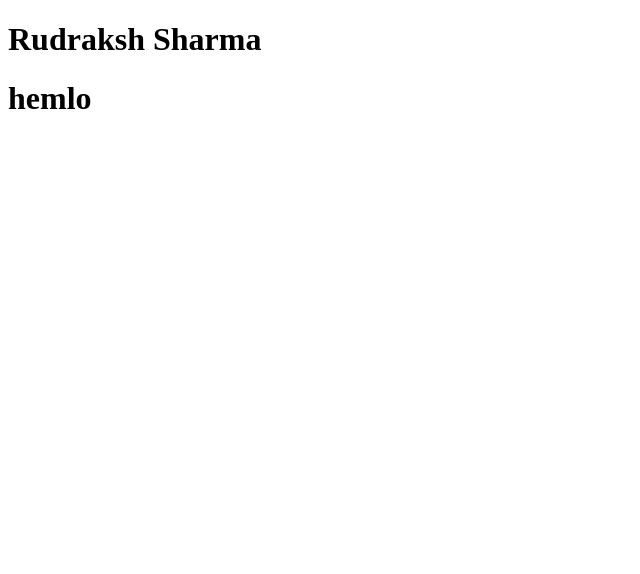
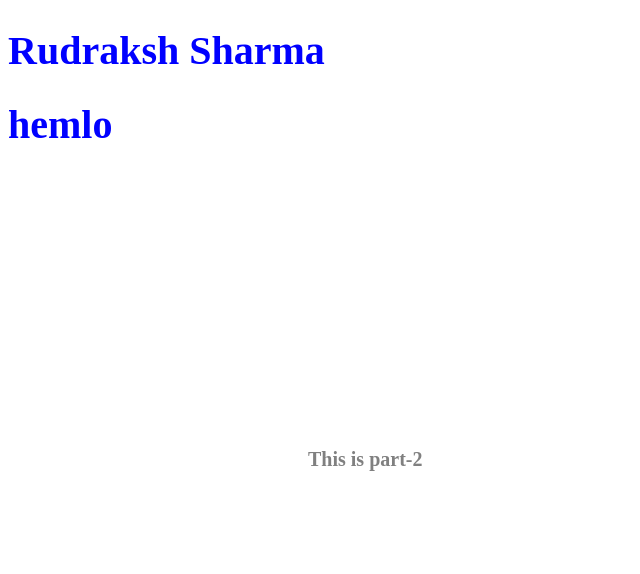
Before and after one commit to rudrakshsharma876-ui/Pixle-plus, a plain HTML site: page index.html in a window 1280 px wide. Shown: the whole page, without its empty margins (0-640 px from the left). Drawn offline with Linux system fonts and the light colour scheme.

Commit message:
This is part-2

```diff
--- a/index.html
+++ b/index.html
@@ -5,9 +5,13 @@
     <meta name="viewport" content="width=device-width, initial-scale=1.0">
     <title>Document</title>
 </head>
+<title>My website</title>
+<link rel="stylesheet" href="style.css">
 <body>
     <h1>Rudraksh Sharma</h1>
     <h1>hemlo</h1>
+    <h2>This is part-2</h2>
+    <script src = "index.js"></script>
 
 </body>
 </html>
--- /dev/null
+++ b/index.js
@@ -0,0 +1,3 @@
+function changeText() {
+    document.getElementById("heading").textContent = "Hello from JavaScript!";
+}
--- /dev/null
+++ b/style.css
@@ -0,0 +1,10 @@
+h1 {
+    color:blue;
+    font-size: 40px;
+}
+h2 {
+    color:grey;
+    font-size: 20px;
+    margin: 200px;
+    padding: 100px;
+}
```
